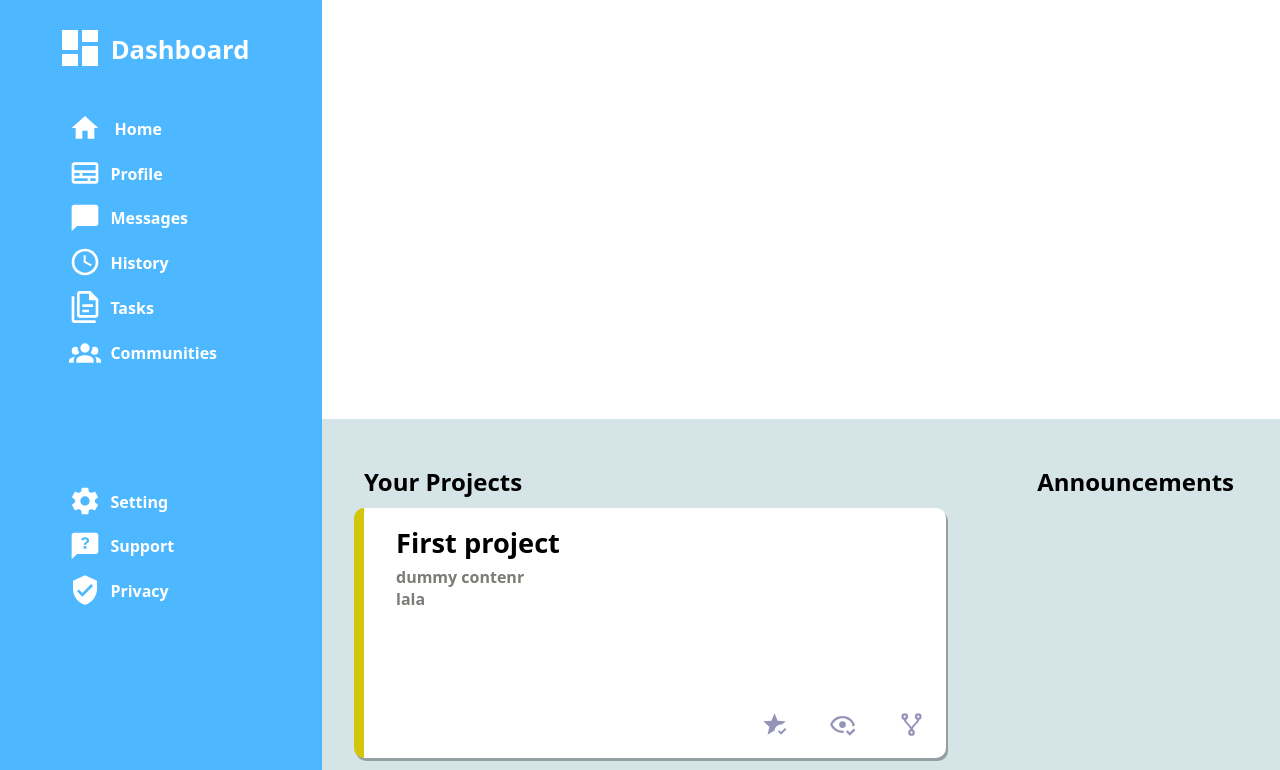
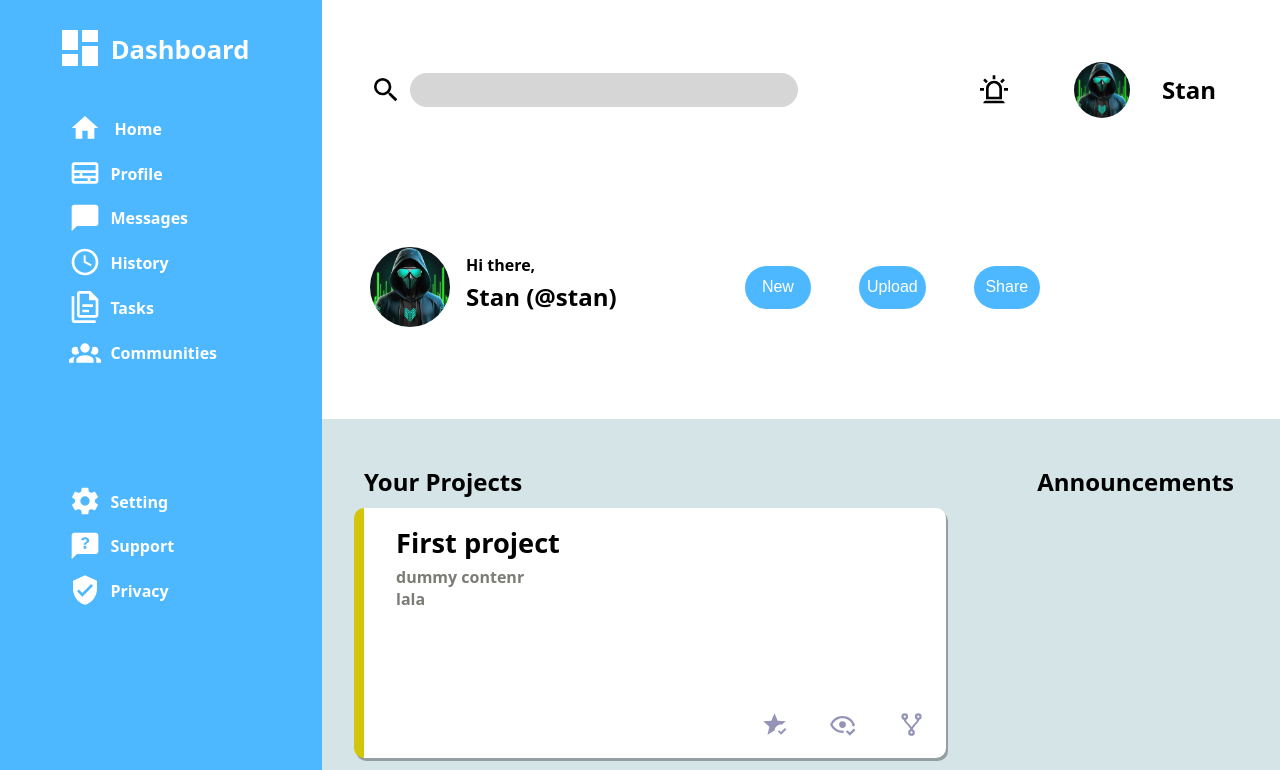
Before and after one commit to Stan-tab/Admin-dashboard, a plain HTML site: page index.html in a window 1280 px wide. Shown: the top 770 px of the page. Drawn offline with Linux system fonts and the light colour scheme.

Commit message:
feat: add topnav

```diff
--- a/index.html
+++ b/index.html
@@ -24,7 +24,31 @@
                 <li><a href="#"><img src="./assets/shield-check.svg" alt="">Privacy</a></li>
             </ul>
         </div>
-        <div class="topnav"></div>
+        <div class="topnav">
+            <div class="first">
+                <div>
+                    <img src="./assets/magnify.svg" alt="magnify">
+                    <input type="text">
+                </div>
+                <div>
+                    <img src="./assets/alarm-light-outline.svg" alt="alarm">
+                    <img src="./assets/0462ed41-740a-4c34-bcc5-fb5fa09fd010.jpg" alt="photo">
+                    <p>Stan</p>
+                </div>
+            </div>
+            <div class="second">
+                <div class="av">
+                    <img src="./assets/0462ed41-740a-4c34-bcc5-fb5fa09fd010.jpg" alt="Avatar">
+                    <div class="txt">
+                        <p>Hi there,</p>
+                        <p>Stan  (@stan)</p>
+                    </div>
+                </div>
+                <button>New</button>
+                <button>Upload</button>
+                <button>Share</button>
+            </div>
+        </div>
         <div class="yaLoh">
             <div class="Loh">
                 <p>Your Projects</p>
--- a/style.css
+++ b/style.css
@@ -169,3 +169,89 @@ li img {
 .sidebar{
     flex: 1.5;
 }
+
+.topnav {
+    display: flex;
+    flex-direction: column;
+    padding-left: 3rem;
+}
+
+input {
+    background-color: rgba(206, 206, 206, 0.822);
+    border: none;
+    border-radius: 20px;
+    width: 30vw;
+    height: 2rem;
+}
+
+.first {
+    flex: 1;
+    display: flex;
+    justify-content: space-between;
+    padding-top: 1.5rem;
+}
+
+.first div{
+    display: flex;
+    align-items: center;
+    gap: 0.5rem;
+    flex: 1;
+}
+
+.first div img {
+    height: 2rem;
+}
+
+.first div+ div{
+    gap: 4rem;
+    justify-content: end;
+    padding-right: 4rem;
+}
+
+.first div+ div p{
+    margin-left: -2rem;
+    font-size: 1.5rem;
+}
+
+.first div img + img {
+    border-radius: 100%;
+    height: 3.5rem;
+    width: 3.5rem;
+}
+
+.second {
+    flex: 2;
+    display: flex;
+    align-items: center;
+    gap: 3rem;
+    padding-right: 15rem;
+}
+
+.av{
+    flex: 3;
+    display: flex;
+    align-items: center;
+    gap: 1rem;
+}
+
+.av p+p {
+    margin-top: -12px;
+    font-size: 1.5rem;
+}
+
+button {
+    flex: 0.5;
+    background-color: rgb(77, 184, 255);
+    display: inline;
+    height: 2.7rem;
+    border: none;
+    border-radius: 30px;
+    font-size: 1rem;
+    color: white;
+}
+
+.second img{
+    height: 5rem;
+    width: 5rem;
+    border-radius: 100%;
+}
```
Also changed, not shown: assets/0462ed41-740a-4c34-bcc5-fb5fa09fd010.jpg (added).
